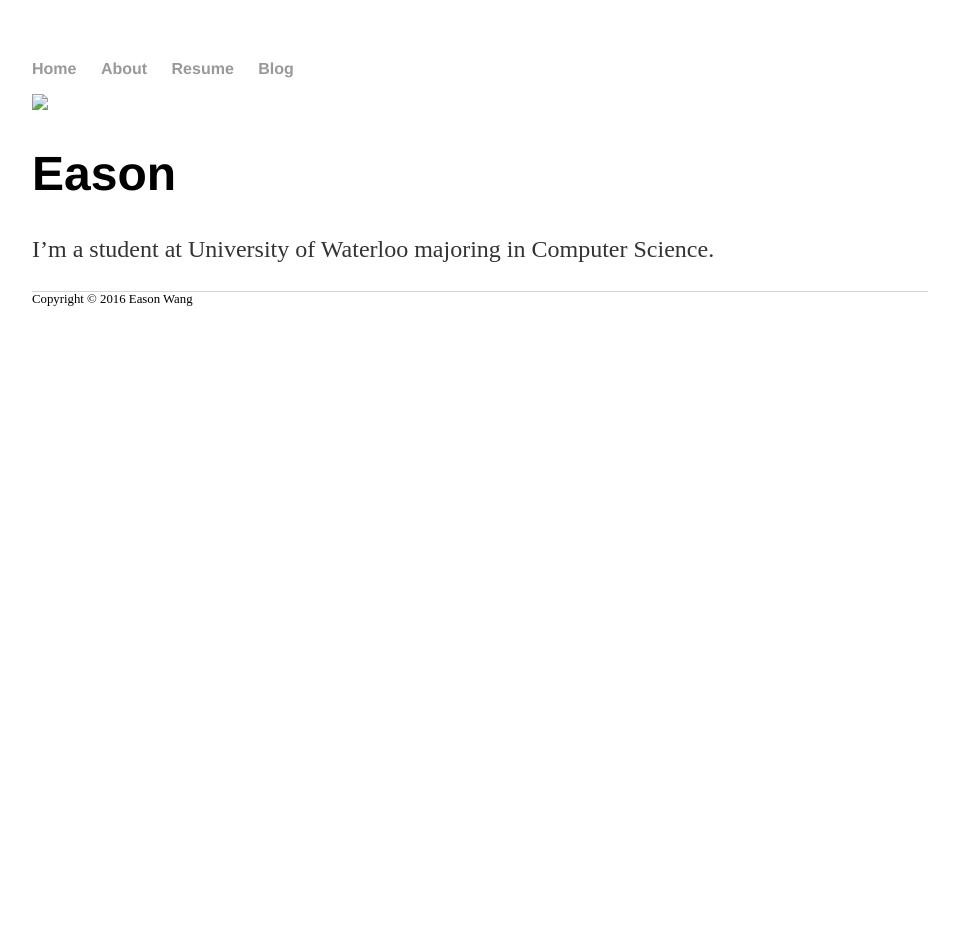
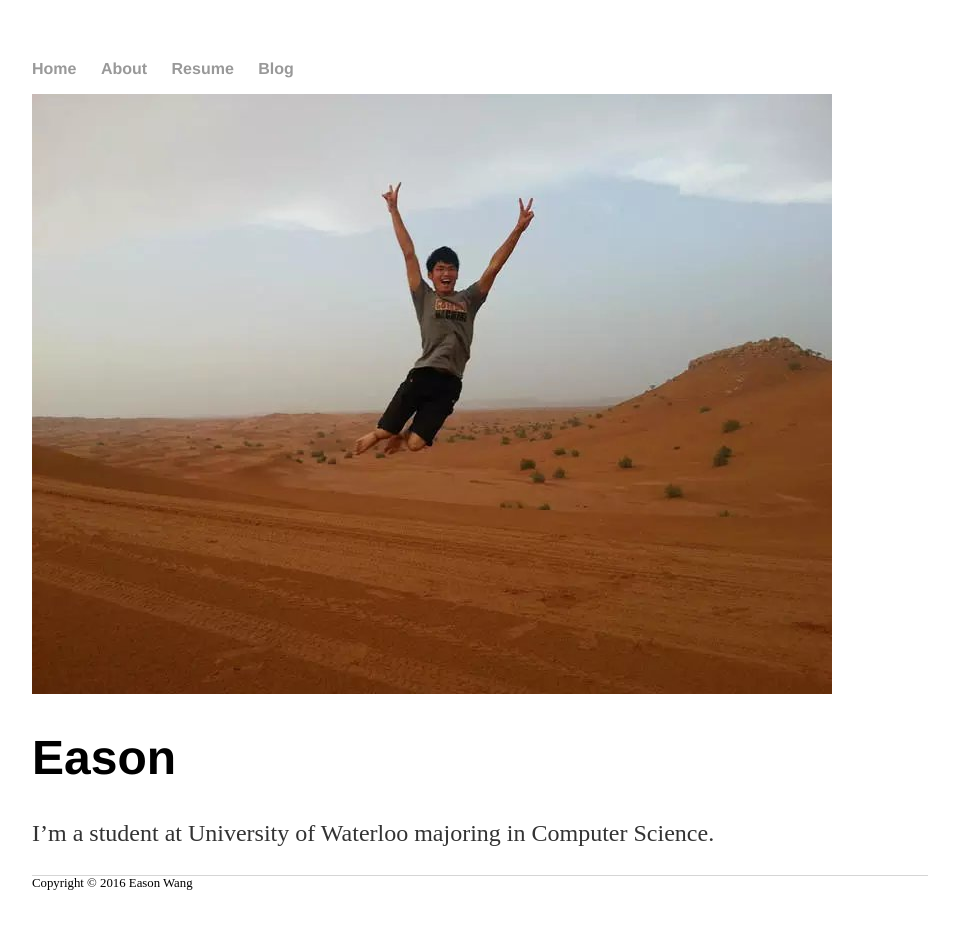
Before and after one commit to Eason666/Easonwang.github.io, a Jekyll site: the page built from about/index.html, in a window 1280 px wide. Shown: the whole page, without its empty margins (160-1119 px from the left). Built offline with Jekyll 4.4.1, drawn with Linux system fonts in a browser that asks for light colours; before the commit the page ends 900 px from its top, so only the background shows below that.

Commit message:
Update index.html

```diff
--- a/about/index.html
+++ b/about/index.html
@@ -2,6 +2,6 @@
 layout: default
 title: Eason
 ---
-	<img src=psb.jpg>
+	<img src="/psb.jpg">
 	<h1>{{ page.title }}</h1>
 	<p> I’m a student at University of Waterloo majoring in Computer Science. </p>
```
